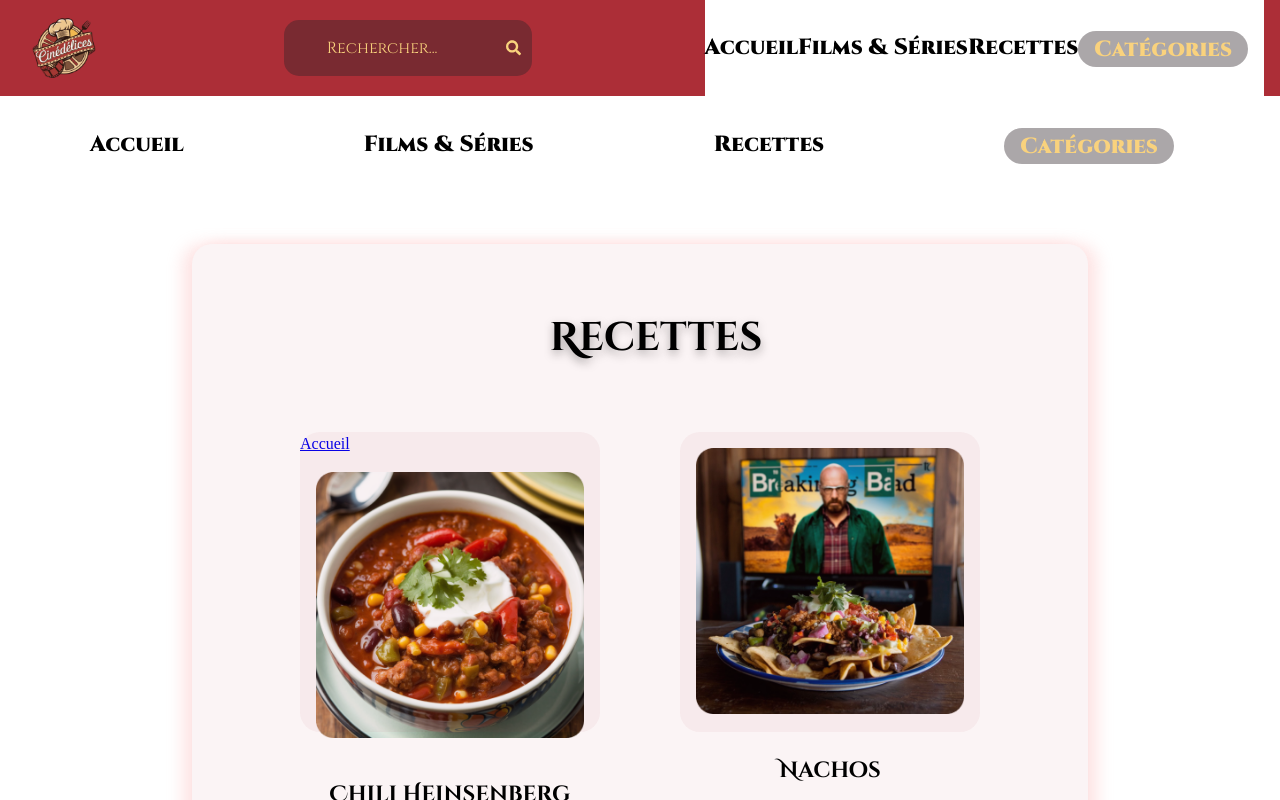
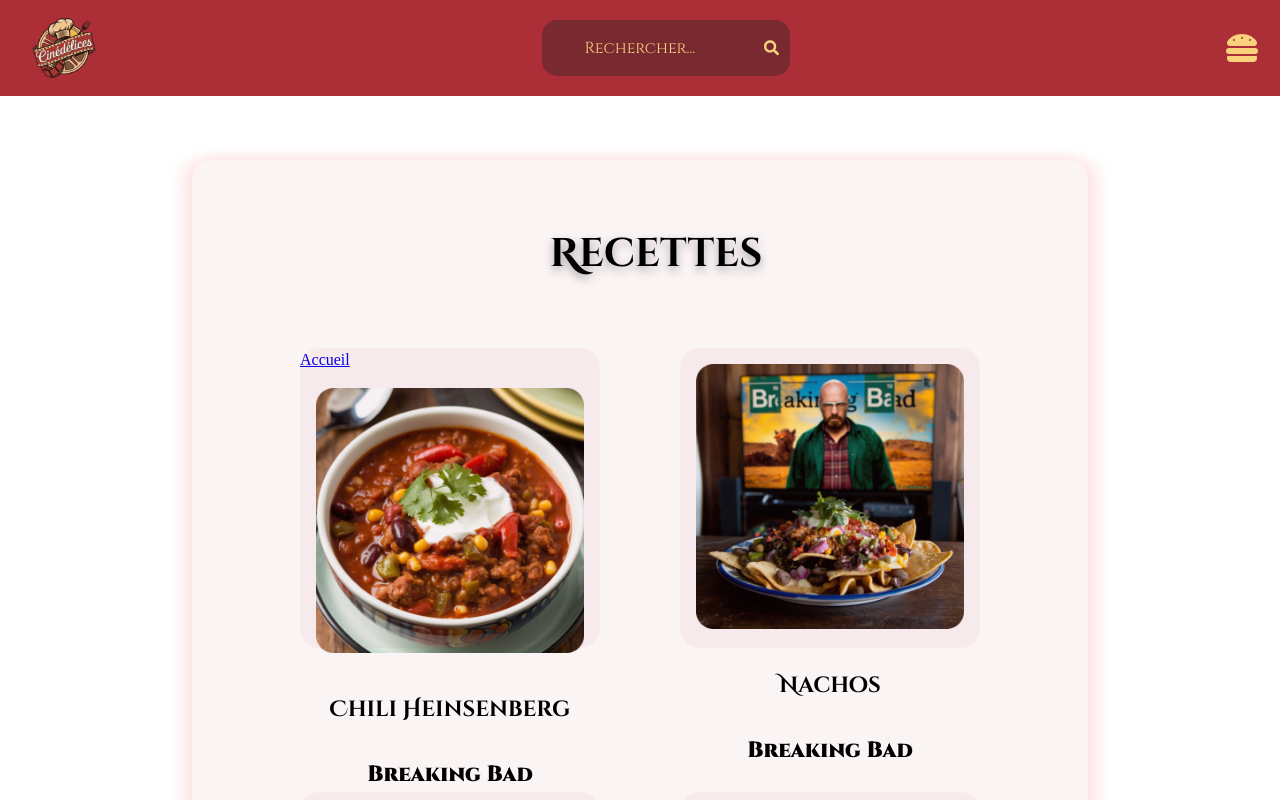
Before and after one commit to Leila-tabti/Cinedelices-front, a React (Vite) app in the folder CineDelice-front/: page /Recipes in a window 1280 px wide. Shown: the top 800 px of the page. Built offline with nearby package versions, Linux system fonts and the light colour scheme.

Commit message:
AP-fix-Display/BurgerMenu

```diff
--- a/CineDelice-front/src/components/App/Header/HeaderAuth.tsx
+++ b/CineDelice-front/src/components/App/Header/HeaderAuth.tsx
@@ -22,10 +22,7 @@ const HeaderAuth = () => {
         <FaHamburger className="icon-burger" />
       </button>
 
-      {/* Navbar visible uniquement sur les grands écrans */}
-      <nav className="navbar modal-menu">
-        <Navbar />
-      </nav>
+
 
       {/* La modale s'affiche uniquement si isModalOpen est true */}
       <ModalMenu isOpen={isModalOpen} onClose={handleCloseModal} />
--- a/CineDelice-front/src/components/App/Navbar/Navbar.scss
+++ b/CineDelice-front/src/components/App/Navbar/Navbar.scss
@@ -10,9 +10,10 @@
 .navbar-list {
   display: flex;
   justify-content: space-between;
-  flex-wrap: wrap;
+  justify-content: center;
   margin: 0;
   padding: 0 1rem 1rem 0;
+  display: none;
 }
 
 .navbar-item {
@@ -37,3 +38,8 @@ li a {
 .categories-button a {
   color: v.$color-yellow;
 }
+
+.modal-content .navbar-list {
+   display: flex;
+   flex-direction: column;
+}
--- a/CineDelice-front/src/components/Modal/ModalMenu.scss
+++ b/CineDelice-front/src/components/Modal/ModalMenu.scss
@@ -34,4 +34,5 @@
   .modal-menu {
     display: flex;
     flex-direction: column;
+    display: contents;
   }
```
